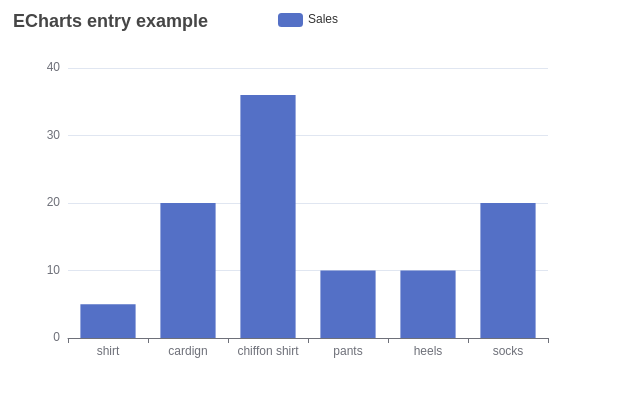
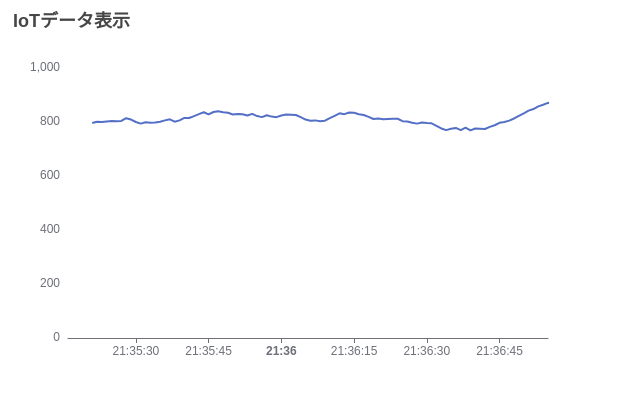
Before and after one commit to horie-t/aws-api-gateway-websocket-demo, a website: page client/iot_data.html in a window 1280 px wide. Shown: the whole page, without its empty margins (0-640 px from the left). Drawn offline with nearby package versions, Linux system fonts and the light colour scheme.

Commit message:
EChatsのダミーデータのグラフを作成

```diff
--- a/client/iot_data.html
+++ b/client/iot_data.html
@@ -8,31 +8,85 @@
     <!-- prepare a DOM container with width and height -->
     <div id="main" style="width: 600px;height:400px;"></div>
     <script type="text/javascript">
-        // based on prepared DOM, initialize echarts instance
-        var myChart = echarts.init(document.getElementById('main'));
 
-        // specify chart configuration item and data
-        var option = {
+
+
+        var chartDom = document.getElementById('main');
+        var myChart = echarts.init(chartDom);
+        var option;
+
+        function randomData() {
+            now = new Date(+now + oneDay);
+            value = value + Math.random() * 21 - 10;
+            return {
+                name: now.toString(),
+                value: [
+                    [now.getFullYear(), now.getMonth() + 1, now.getDate()].join('/') + ' ' + [now.getHours(), now.getMinutes(), now.getSeconds()].join(':'),
+                    Math.round(value)
+                ]
+            };
+        }
+
+        var data = [];
+        var now = +new Date();
+        var oneDay = 1000;
+        var value = Math.random() * 1000;
+        for (var i = 0; i < 100; i++) {
+            data.push(randomData());
+        }
+
+        option = {
             title: {
-                text: 'ECharts entry example'
+                text: 'IoTデータ表示'
             },
-            tooltip: {},
-            legend: {
-                data:['Sales']
+            tooltip: {
+                trigger: 'axis',
+                formatter: function (params) {
+                    params = params[0];
+                    var date = new Date(params.name);
+                    return date.getHours()+ ':' + date.getMinutes() + ':' + date.getSeconds() + ' ; ' + params.value[1];
+                },
+                axisPointer: {
+                    animation: false
+                }
             },
             xAxis: {
-                data: ["shirt","cardign","chiffon shirt","pants","heels","socks"]
+                type: 'time',
+                formatter: '{HH}:{mm}',
+                splitLine: {
+                    show: false
+                }
             },
-            yAxis: {},
+            yAxis: {
+                type: 'value',
+                boundaryGap: [0, '100%'],
+                splitLine: {
+                    show: false
+                }
+            },
             series: [{
-                name: 'Sales',
-                type: 'bar',
-                data: [5, 20, 36, 10, 10, 20]
+                name: '疑似データ',
+                type: 'line',
+                showSymbol: false,
+                hoverAnimation: false,
+                data: data
             }]
         };
 
-        // use configuration item and data specified to show chart
-        myChart.setOption(option);
+        setInterval(function () {
+
+            for (var i = 0; i < 5; i++) {
+                data.shift();
+                data.push(randomData());
+            }
+
+            myChart.setOption({
+                series: [{
+                    data: data
+                }]
+            });
+        }, 1000);
+        option && myChart.setOption(option);
     </script>
 </body>
 </html>
```
